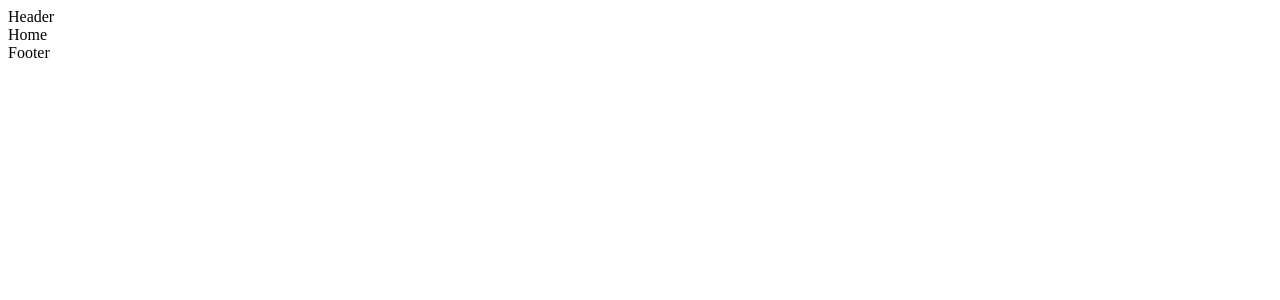
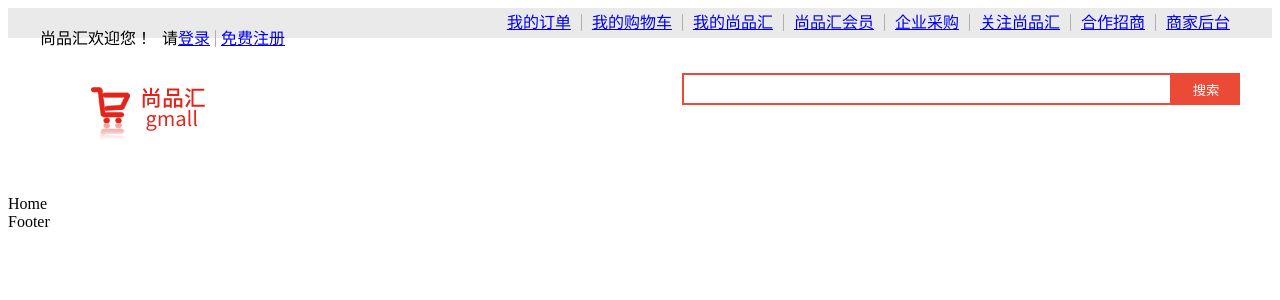
Before and after one commit to hexuxiao/vue-client, a Vue app: page / in a window 1280 px wide. Shown: the top 300 px of the page. Built offline with nearby package versions, Linux system fonts and the light colour scheme.

Commit message:
header,footer

```diff
--- a/src/components/Header/index.vue
+++ b/src/components/Header/index.vue
@@ -1,13 +1,163 @@
 <template>
-  <div>Header</div>
+  <header class="header">
+    <!-- 头部的第一行 -->
+    <div class="top">
+      <div class="container">
+        <div class="loginList">
+          <p>尚品汇欢迎您！</p>
+          <p>
+            <span>请</span>
+            <router-link to="/login">登录</router-link>
+            <router-link to="/register" class="register">免费注册</router-link>
+          </p>
+        </div>
+        <div class="typeList">
+          <a href="###">我的订单</a>
+          <a href="###">我的购物车</a>
+          <a href="###">我的尚品汇</a>
+          <a href="###">尚品汇会员</a>
+          <a href="###">企业采购</a>
+          <a href="###">关注尚品汇</a>
+          <a href="###">合作招商</a>
+          <a href="###">商家后台</a>
+        </div>
+      </div>
+    </div>
+    <!--头部第二行 搜索区域-->
+    <div class="bottom">
+      <h1 class="logoArea">
+        <router-link to="/" class="logo" title="尚品汇">
+          <img src="./images/logo.png" alt />
+        </router-link>
+      </h1>
+      <div class="searchArea">
+        <form action="###" class="searchForm">
+          <input type="text" id="autocomplete" class="input-error input-xxlarge" v-model="keyword" />
+          <button class="sui-btn btn-xlarge btn-danger" type="button" @click="search">搜索</button>
+        </form>
+      </div>
+    </div>
+  </header>
 </template>
 
 <script>
 export default {
-  name: 'Header',
-}
+  name: "Header",
+  data() {
+    return {
+      keyword: ""
+    };
+  },
+  methods: {
+    search() {
+      const { keyword } = this;
+      // this.$router.push(`/search/${keyword}?content=${keyword.toUpperCase()}`);
+      // this.$router.push({name:'search',params:{keyword},query:{content:keyword.toUpperCase()}},()=>{})
+      const location = {
+        name: "search"
+      };
+      if (keyword) {
+        location.params = { keyword };
+        location.query = { content: keyword.toUpperCase() };
+      }
+      this.$router.push(location);
+    }
+  }
+};
 </script>
 
 <style lang="less" scoped>
+.header {
+  & > .top {
+    background-color: #eaeaea;
+    height: 30px;
+    line-height: 30px;
 
+    .container {
+      width: 1200px;
+      margin: 0 auto;
+      overflow: hidden;
+
+      .loginList {
+        float: left;
+
+        p {
+          float: left;
+          margin-right: 10px;
+
+          .register {
+            border-left: 1px solid #b3aeae;
+            padding: 0 5px;
+            margin-left: 5px;
+          }
+        }
+      }
+
+      .typeList {
+        float: right;
+
+        a {
+          padding: 0 10px;
+
+          & + a {
+            border-left: 1px solid #b3aeae;
+          }
+        }
+      }
+    }
+  }
+
+  & > .bottom {
+    width: 1200px;
+    margin: 0 auto;
+    overflow: hidden;
+
+    .logoArea {
+      float: left;
+
+      .logo {
+        img {
+          width: 175px;
+          margin: 25px 45px;
+        }
+      }
+    }
+
+    .searchArea {
+      float: right;
+      margin-top: 35px;
+
+      .searchForm {
+        overflow: hidden;
+
+        input {
+          box-sizing: border-box;
+          width: 490px;
+          height: 32px;
+          padding: 0px 4px;
+          border: 2px solid #ea4a36;
+          float: left;
+
+          &:focus {
+            outline: none;
+          }
+        }
+
+        button {
+          height: 32px;
+          width: 68px;
+          background-color: #ea4a36;
+          border: none;
+          color: #fff;
+          float: left;
+          cursor: pointer;
+
+          &:focus {
+            outline: none;
+          }
+        }
+      }
+    }
+  }
+}
 </style>
```
Also changed, not shown: src/components/Header/images/logo.png (added).
